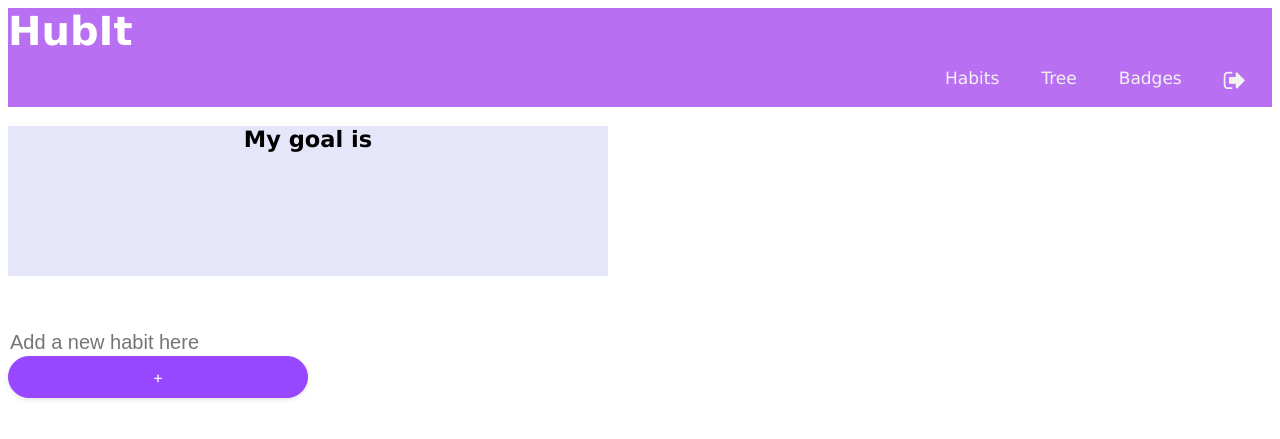
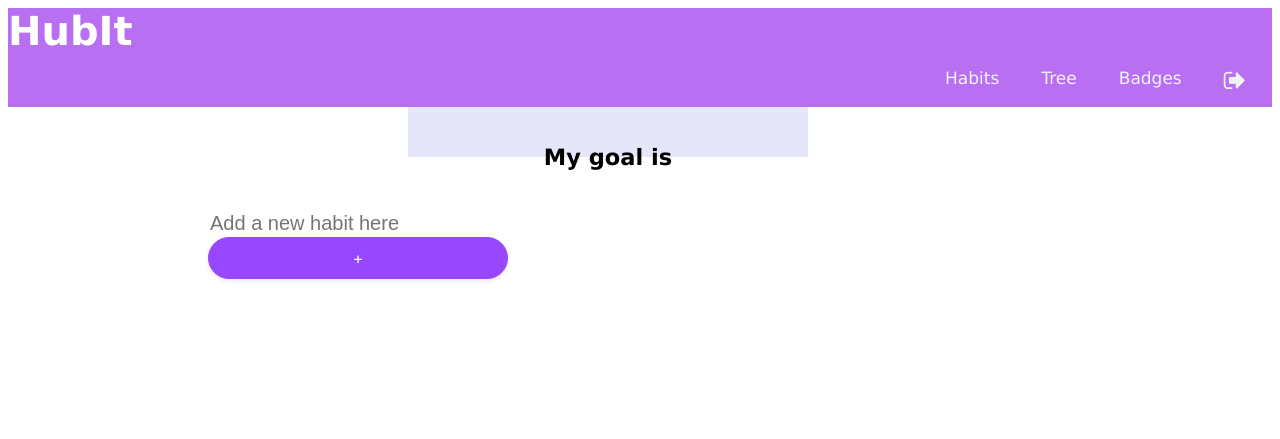
Before and after one commit to S0nVard/Habit, a Flask app: template templates/habits.html in a window 1280 px wide. Shown: the top 439 px of the page. Run offline with Flask 3, Linux system fonts and the light colour scheme; the template is opened without the code that fills it, so the values that code supplies are empty; some libraries are stand-ins or nearby versions.

Commit message:
habits and goals

```diff
--- a/templates/habits.html
+++ b/templates/habits.html
@@ -2,6 +2,7 @@
 {% block header%}
 <link rel="stylesheet" href="style.css">
 <div class="goal">
+  <br>
   <h2> My goal is {{ goal }} </h2>
 </div>
 <br>
@@ -22,7 +23,7 @@
 
 .habit {
   align:center;
-
+  margin-left:200px;
 }
 
 form {
@@ -37,14 +38,16 @@ form input {
   outline: none;
   bottom: 50px;
   font-size: 20px;
+  margin-left: 350;
   }
 
 .goal {
   align:center;
   text-align:center;
   background:#E6E6FA;
-  width:600px;
-  height:150px;
+  width:400px;
+  height:50px;
+  margin-left: 400px;
 }
 .button-37 {
   background-color: #9747FF;
@@ -67,6 +70,7 @@ form input {
   -webkit-user-select: none;
   touch-action: manipulation;
   width: 300px;
+  margin-left: 350;
 }
 
 .button-37:hover {
```
